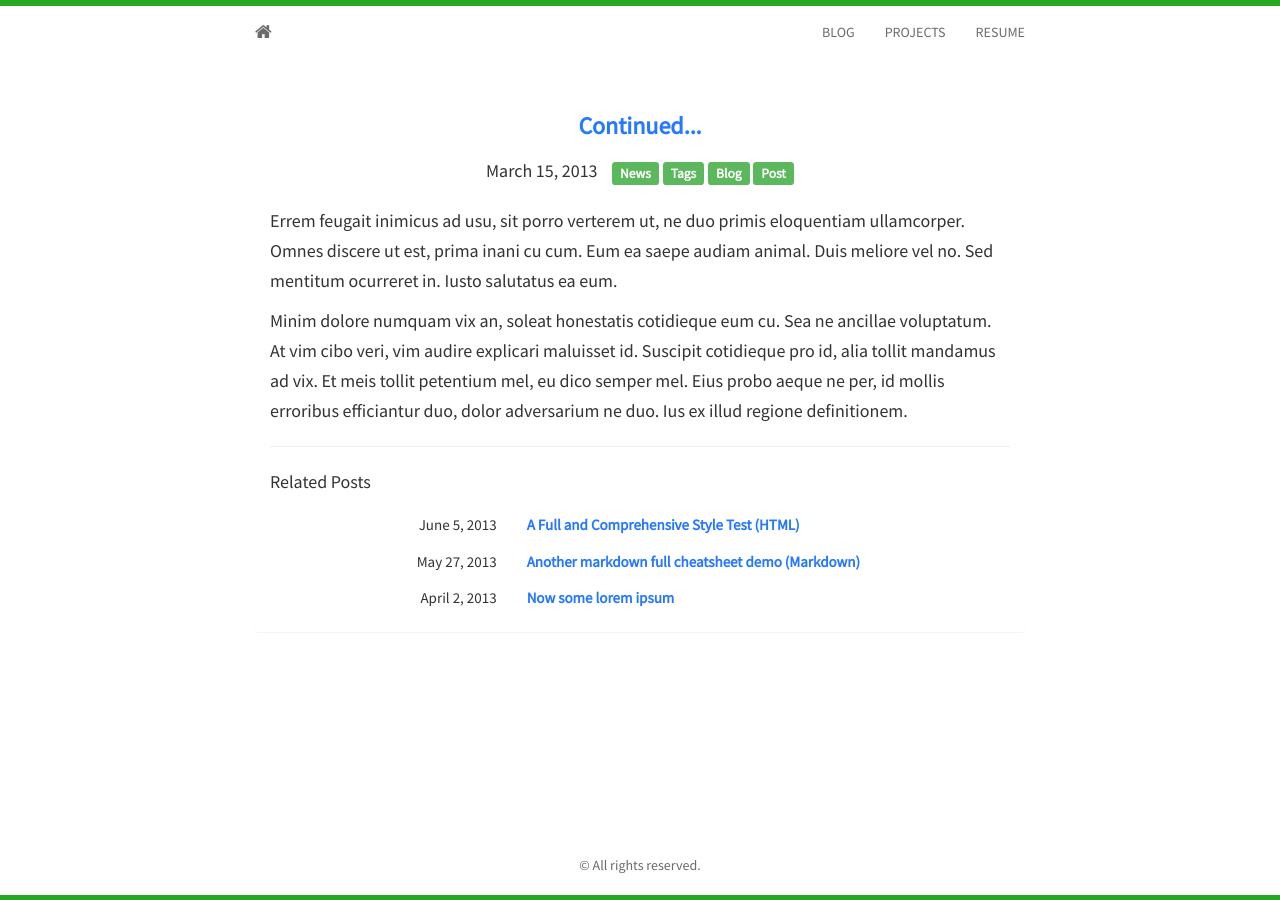
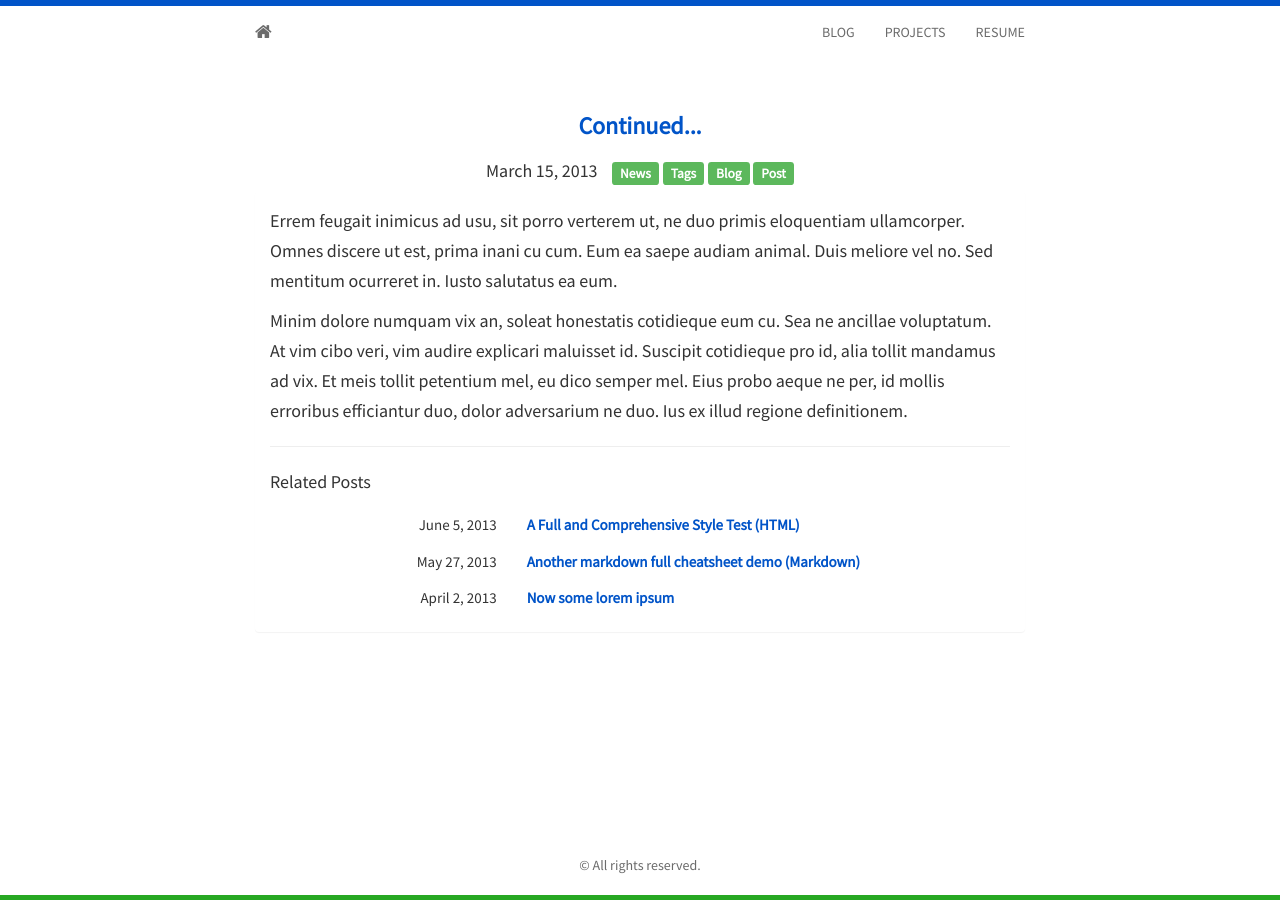
Before and after one commit to jackn11/jackn11.github.io, a Jekyll site: the page built from _posts/2013-03-15-post4.md, in a window 1280 px wide. Built offline with Jekyll 4.4.1, drawn with Linux system fonts in a browser that asks for light colours; nearby versions of some CDN libraries.

Commit message:
changed colour even more

```diff
--- a/static/css/main.css
+++ b/static/css/main.css
@@ -6,7 +6,7 @@ body {
   background-color: #fff;
   font-family: 'Source Sans Pro', sans-serif;
   /* The html and body elements cannot have any padding or margin. */
-  border-top: 3px solid #27A822;
+  border-top: 3px solid #0154C8;
 }
 /* Wrapper for page content to push down footer */
 #wrap {
@@ -96,10 +96,10 @@ body {
   margin: 20px 0;
 }
 .container a {
-  color: #2578FF;
+  color: #0154C8;
 }
 .container a:hover {
-  color: #267723;
+  color: #255AFF;
 }
 .img-responsive {
  display: block;
@@ -120,7 +120,7 @@ body {
   font-size: 15px;
 }
 .panel-default h4 a, h5 a {
-  color: #27A822;
+  color: #0154C8;
 }
 .panel-default h4 a:hover, h5 a:hover {
   color: #267723;
```
